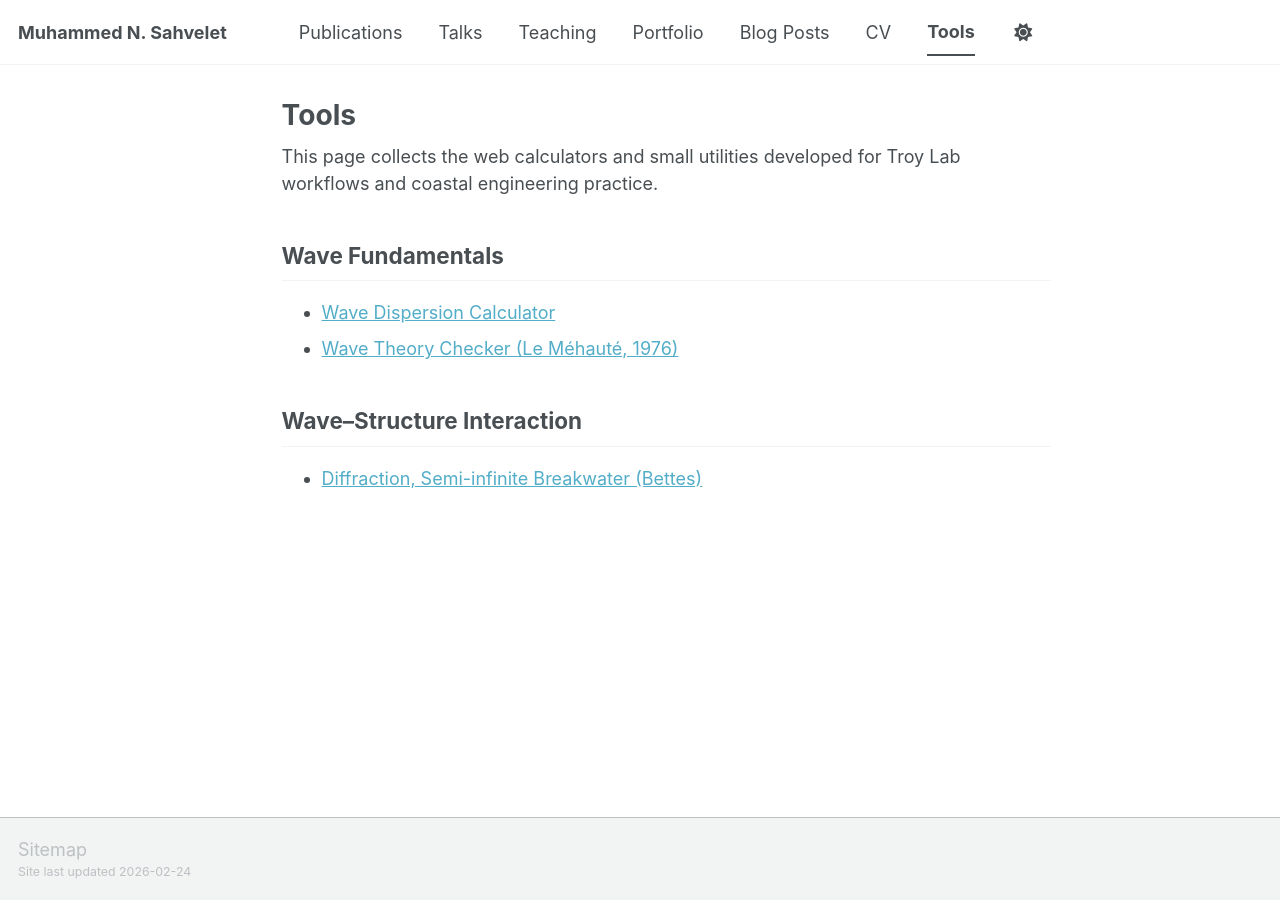
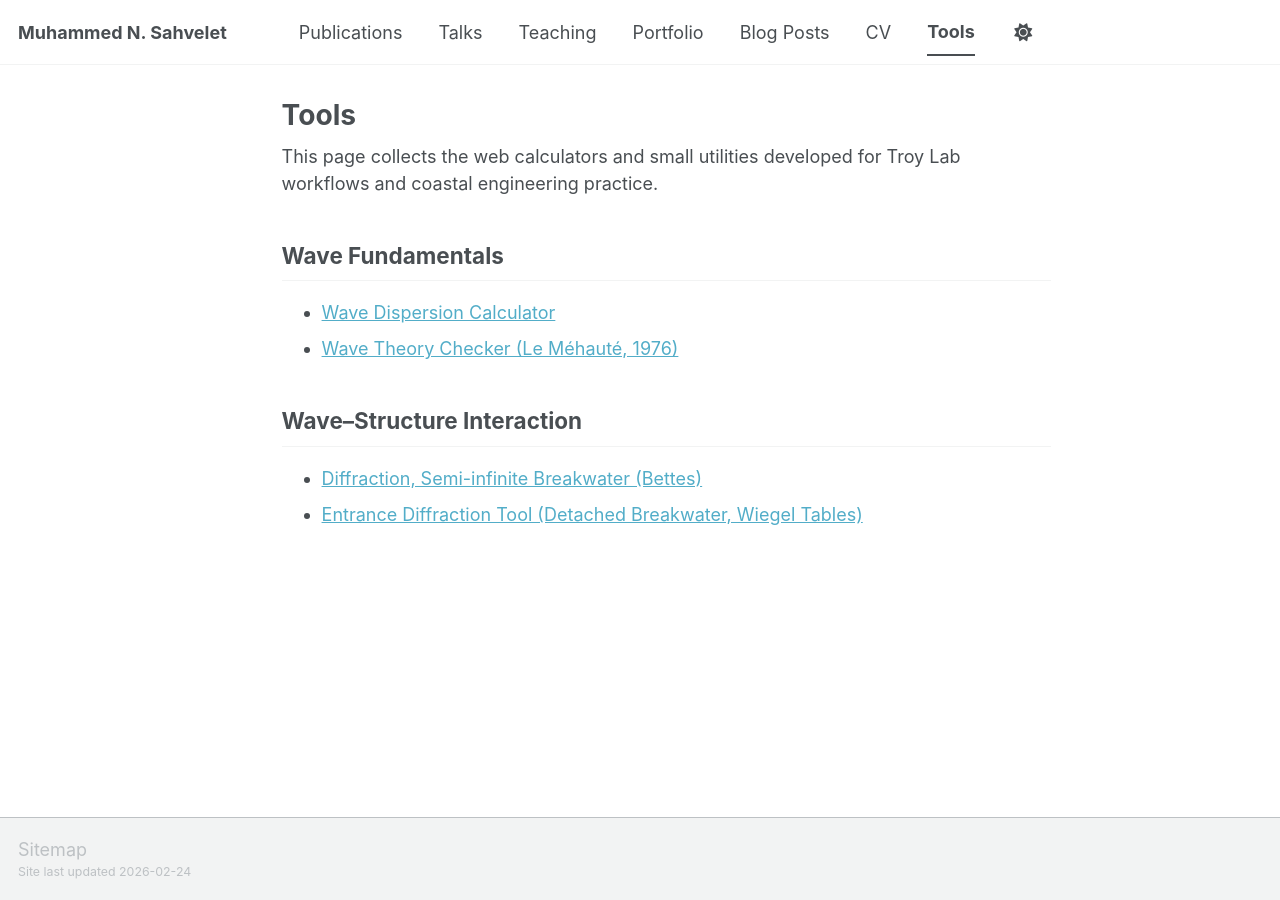
Before and after one commit to mnsahvelet/mnsahvelet.github.io, a Jekyll site: the page built from _pages/tools.md, in a window 1280 px wide. Built offline with Jekyll 4.4.1, drawn with Linux system fonts in a browser that asks for light colours; a script bundle is joined from its source files by our own code; library files that are not in the unit come from our copies.

Commit message:
Update tools.md

```diff
--- a/_pages/tools.md
+++ b/_pages/tools.md
@@ -13,3 +13,4 @@ This page collects the web calculators and small utilities developed for Troy La
 
 ## Wave–Structure Interaction
 - [Diffraction, Semi-infinite Breakwater (Bettes)](/tools/diffraction/bettes/)
+- [Entrance Diffraction Tool (Detached Breakwater, Wiegel Tables)](/tools/entrance-diffraction/)
```
